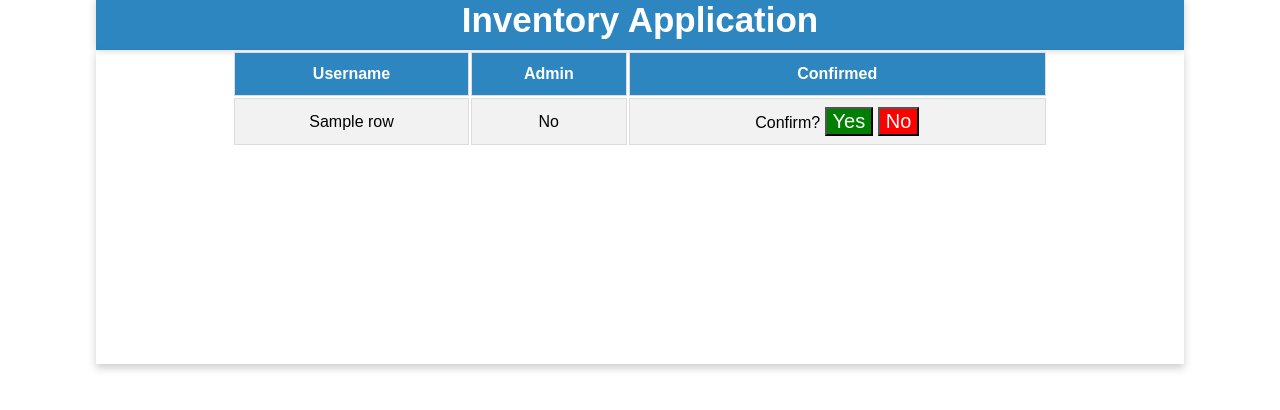
After one commit to ejach/InventoryApplication, a Flask app: template app/templates/users.html in a window 1280 px wide. The commit adds this page. Shown: the top 410 px of the page. Run offline with Flask 2, Linux system fonts and the light colour scheme; the template is opened without the code that fills it: most values are stand-ins (such as "Sample title", 1, 10 or a date in 2020); parts of the project's set-up code (start-up, migrations or seed data) failed here and were passed over.

Commit message:
US 10 - Added `/users` tab / Refactoring

```diff
--- a/app/Database/DatabaseStatements.py
+++ b/app/Database/DatabaseStatements.py
@@ -15,6 +15,9 @@ class DatabaseStatements:
         self.update_van = f'UPDATE {self.db}.vans SET `van_number` = %s WHERE `id` = %s'
         self.login = f'SELECT * FROM {self.db}.accounts WHERE `username` = %s AND `password` = %s'
         self.register = f'INSERT INTO {self.db}.accounts (username, password) VALUES (%s, %s)'
+        self.check_admin = f'SELECT is_admin FROM {self.db}.accounts WHERE `username` = %s'
+        self.check_confirmed = f'SELECT is_confirmed FROM {self.db}.accounts WHERE `username` = %s'
+        self.get_users = f'SELECT id, username, is_admin, is_confirmed FROM {self.db}.accounts WHERE username != %s'
         self.check_if_username_exists = f'SELECT * FROM {self.db}.accounts WHERE `username` = %s'
         self.get_password_by_username = f'SELECT `password` FROM {self.db}.accounts WHERE `username` = %s'
         self.insert = f'INSERT INTO {self.db}.parts (name, amount, part_number, van_number) VALUES (%s, %s, %s, %s)'
--- a/app/templates/base.html
+++ b/app/templates/base.html
@@ -28,6 +28,9 @@
     <a href="/">Home</a>
     <a href="/parts">Parts</a>
     <a href="/vans">Vans</a>
+    {% if session['is_admin'] == 1 %}
+    <a href="/users">Users</a>
+    {% endif %}
     <a href="/logout">Logout</a>
   </div>
   {% endif %}
--- /dev/null
+++ b/app/templates/users.html
@@ -0,0 +1,28 @@
+{% extends "base.html" %}
+{% block content %}
+    {% if not users %}
+  <p style="color:red;">The database is empty, consider adding a part.</p>
+    {% else %}
+        <table id="table" class="table">
+            <th>Username</th><th>Admin</th><th>Confirmed</th>
+        {% for row in users %}
+            <tr>
+                <td>{{ row[1] }}</td>
+                {% if row[2] == 1 %}
+                    <td>Yes</td>
+                {% else %}
+                    <td>No</td>
+                {% endif %}
+                {% if row[3] == 1 %}
+                    <td>Yes</td>
+                    {% else %}
+                        <td>Confirm? <input type="button" class="yesBtn" id="yesBtn{{ row[0] }}" value="Yes" name="yesBtn"
+                            data-value="{{ row[0] }}" />
+                            <input type="button" class="noBtn" id="noBtn{{ row[0] }}" value="No" name="noBtn"
+                            data-value="{{ row[0] }}" /></td>
+                {% endif %}
+            </tr>
+        {% endfor %}
+        </table>
+    {% endif %}
+{% endblock %}
--- a/database.sql
+++ b/database.sql
@@ -22,9 +22,10 @@ create table vans
 # Table for accounts
 create table accounts
 (
-	id int auto_increment,
-	username text null,
-	password text null,
-	constraint accounts_pk
-		primary key (id)
+    id           int auto_increment
+        primary key,
+    username     text          null,
+    password     text          null,
+    is_admin     int default 0 null,
+    is_confirmed int default 0 null
 );
```
Also changed, not shown: app/Database/DatabaseManipulator.py (+43 -1 lines), app/views.py (+15 -0 lines).
